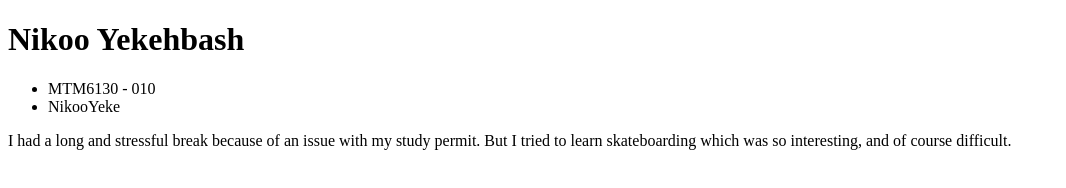
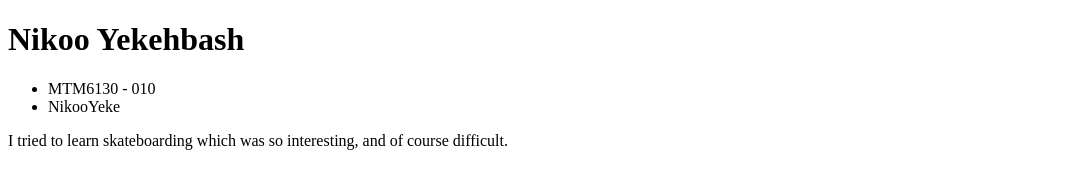
Before and after one commit to NikooYeke/nikoo, a plain HTML site: page mtm6201/index.html in a window 1280 px wide. Shown: the whole page, without its empty margins (0-1066 px from the left). Drawn offline with Linux system fonts and the light colour scheme.

Commit message:
making the paragraph shorter

```diff
--- a/mtm6201/index.html
+++ b/mtm6201/index.html
@@ -12,8 +12,7 @@
         <li>NikooYeke</li>
     </ul>
     <p>
-        I had a long and stressful break because of an issue with my study permit.
-        But I tried to learn skateboarding which was so interesting, and of course difficult.
+        I tried to learn skateboarding which was so interesting, and of course difficult.
     </p>
 
 </body>
```
